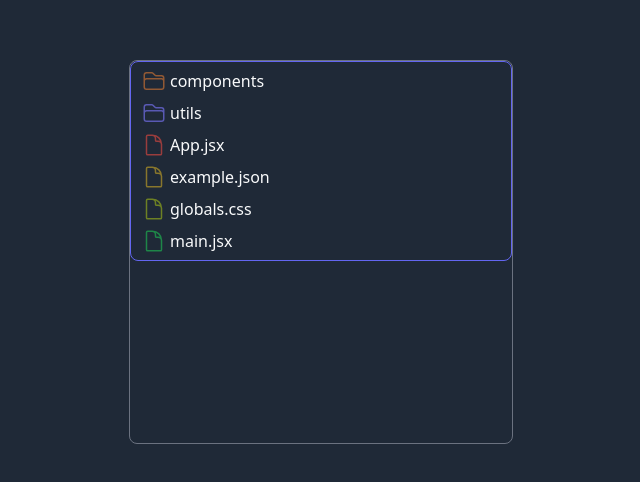
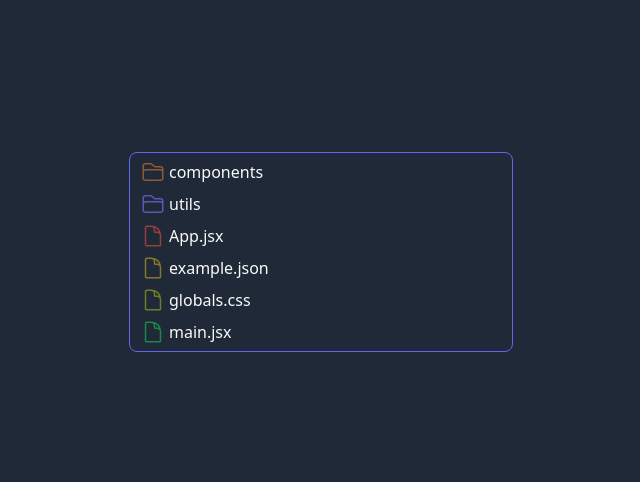
Before and after one commit to Jeshwin/fs_sidebar, a React (Vite) app: page / in a window 1280 px wide. Shown: the part 148-630 px from the top of the page, without its empty margins (319-959 px from the left). Built offline with nearby package versions, Linux system fonts and the light colour scheme.

Commit message:
<progress> add tooltip to add/remove/edit items

```diff
--- a/src/components/fileExplorer.jsx
+++ b/src/components/fileExplorer.jsx
@@ -42,10 +42,10 @@ export default function FileExplorer() {
     }, []);
 
     return (
-        <div className="container mx-auto bg-gray-800 text-gray-50 h-screen grid justify-center place-content-center">
+        <div className="mx-auto bg-gray-800 text-gray-50 h-screen grid justify-center place-content-center">
             <ul
                 ref={fileStructureRef}
-                className="relative w-96 h-96 overflow-scroll border border-gray-500 rounded-lg p-1 flex flex-col"
+                className="relative w-96 overflow-scroll p-1 flex flex-col"
             >
                 {fileStructure.map((item) => {
                     if (item.type === "file") {
@@ -71,6 +71,7 @@ export default function FileExplorer() {
                 <GutterRenderer />
                 <Highlighter y={cursorY} />
             </ul>
+            <div id="tooltip-root"></div>
         </div>
     );
 }
--- /dev/null
+++ b/src/components/icons/addfile.jsx
@@ -0,0 +1,18 @@
+export default function NewFileIcon() {
+    return (
+        <svg
+            xmlns="http://www.w3.org/2000/svg"
+            fill="none"
+            viewBox="0 0 24 24"
+            strokeWidth={1.5}
+            stroke="currentColor"
+            className="w-6 h-6"
+        >
+            <path
+                strokeLinecap="round"
+                strokeLinejoin="round"
+                d="M19.5 14.25v-2.625a3.375 3.375 0 0 0-3.375-3.375h-1.5A1.125 1.125 0 0 1 13.5 7.125v-1.5a3.375 3.375 0 0 0-3.375-3.375H8.25m3.75 9v6m3-3H9m1.5-12H5.625c-.621 0-1.125.504-1.125 1.125v17.25c0 .621.504 1.125 1.125 1.125h12.75c.621 0 1.125-.504 1.125-1.125V11.25a9 9 0 0 0-9-9Z"
+            />
+        </svg>
+    );
+}
--- /dev/null
+++ b/src/components/icons/addfolder.jsx
@@ -0,0 +1,18 @@
+export default function NewFolderIcon() {
+    return (
+        <svg
+            xmlns="http://www.w3.org/2000/svg"
+            fill="none"
+            viewBox="0 0 24 24"
+            strokeWidth={1.5}
+            stroke="currentColor"
+            className="w-6 h-6"
+        >
+            <path
+                strokeLinecap="round"
+                strokeLinejoin="round"
+                d="M12 10.5v6m3-3H9m4.06-7.19-2.12-2.12a1.5 1.5 0 0 0-1.061-.44H4.5A2.25 2.25 0 0 0 2.25 6v12a2.25 2.25 0 0 0 2.25 2.25h15A2.25 2.25 0 0 0 21.75 18V9a2.25 2.25 0 0 0-2.25-2.25h-5.379a1.5 1.5 0 0 1-1.06-.44Z"
+            />
+        </svg>
+    );
+}
--- /dev/null
+++ b/src/components/icons/vdots.jsx
@@ -0,0 +1,18 @@
+export default function VerticalDots() {
+    return (
+        <svg
+            xmlns="http://www.w3.org/2000/svg"
+            fill="none"
+            viewBox="0 0 24 24"
+            strokeWidth={1.5}
+            stroke="currentColor"
+            className="w-6 h-6"
+        >
+            <path
+                strokeLinecap="round"
+                strokeLinejoin="round"
+                d="M12 6.75a.75.75 0 1 1 0-1.5.75.75 0 0 1 0 1.5ZM12 12.75a.75.75 0 1 1 0-1.5.75.75 0 0 1 0 1.5ZM12 18.75a.75.75 0 1 1 0-1.5.75.75 0 0 1 0 1.5Z"
+            />
+        </svg>
+    );
+}
--- a/src/components/items/file.jsx
+++ b/src/components/items/file.jsx
@@ -3,11 +3,15 @@ import {useState, useContext} from "react";
 import FileStructureContext from "../context/fileStructureProvider";
 import FileIcon from "../icons/file";
 import Modal from "../modal";
+import VerticalDots from "../icons/vdots";
+import ToolTipMenu from "../tooltipMenu";
 
 export default function FileItem({item, parent, level}) {
     const {addFile, addFolder, deleteFile, deleteFolder} =
         useContext(FileStructureContext);
     const [showModal, setShowModal] = useState(false);
+    const [showDots, setShowDots] = useState(false);
+    const [showTooltip, setShowTooltip] = useState(false);
 
     const handleReplace = () => {
         // Handle replace action
@@ -90,9 +94,21 @@ export default function FileItem({item, parent, level}) {
         }
     };
 
+    const handleMouseEnter = () => {
+        setShowDots(true);
+    };
+
+    const handleMouseLeave = () => {
+        setShowDots(false);
+    };
+
+    const toggleTooltip = (e) => {
+        e.stopPropagation();
+        setShowTooltip(!showTooltip);
+    };
+
     return (
         <>
-            {/* Render the modal if showModal state is true */}
             {showModal && (
                 <Modal
                     handleReplace={handleReplace}
@@ -105,17 +121,26 @@ export default function FileItem({item, parent, level}) {
                 style={{
                     marginLeft: `${level * 16 + 4}px`,
                 }}
-                className="p-1 cursor-pointer rounded-lg hover:bg-slate-700"
+                className="flex items-center p-1 cursor-pointer rounded-lg hover:bg-slate-700"
                 draggable
                 onDragStart={handleDragStart}
                 onDragOver={handleDragOver}
                 onDrop={handleDrop}
                 onClick={handleClick}
+                onMouseEnter={handleMouseEnter}
+                onMouseLeave={handleMouseLeave}
             >
-                <div className="w-fit flex items-center">
-                    <FileIcon color={styleColor} />
-                    {item.name}
-                </div>
+                <FileIcon color={styleColor} />
+                <span className="flex-1">{item.name}</span>
+                {showDots && (
+                    <button
+                        className="rounded hover:bg-slate-800"
+                        onClick={toggleTooltip}
+                    >
+                        <VerticalDots />
+                    </button>
+                )}
+                {showTooltip && <ToolTipMenu path={filePath} />}
             </li>
         </>
     );
--- a/src/components/items/folder.jsx
+++ b/src/components/items/folder.jsx
@@ -3,12 +3,15 @@ import FolderIcon from "../icons/folder";
 import OpenFolderIcon from "../icons/openFolder";
 import FileItem from "./file";
 import Modal from "../modal";
-import {useState, useContext} from "react";
+import {useState, useContext, Fragment} from "react";
+import VerticalDots from "../icons/vdots";
 
 export default function FolderItem({item, parent, level}) {
     const {toggleFolder, addFile, addFolder, deleteFile, deleteFolder} =
         useContext(FileStructureContext);
     const [showModal, setShowModal] = useState(false);
+    const [showDots, setShowDots] = useState(false);
+    const [showTooltip, setShowTooltip] = useState(false);
 
     const handleReplace = () => {
         // Handle replace action
@@ -93,6 +96,19 @@ export default function FolderItem({item, parent, level}) {
         }
     };
 
+    const handleMouseEnter = () => {
+        setShowDots(true);
+    };
+
+    const handleMouseLeave = () => {
+        setShowDots(false);
+    };
+
+    const toggleTooltip = (e) => {
+        e.stopPropagation();
+        setShowTooltip(!showTooltip);
+    };
+
     return (
         <>
             {/* Render the modal if showModal state is true */}
@@ -108,21 +124,36 @@ export default function FolderItem({item, parent, level}) {
                 style={{
                     marginLeft: `${level * 16 + 4}px`,
                 }}
-                className="p-1 cursor-pointer rounded-lg hover:bg-slate-700"
+                className="flex items-center p-1 cursor-pointer rounded-lg hover:bg-slate-700"
                 draggable
                 onDragStart={handleDragStart}
                 onDragOver={handleDragOver}
                 onDrop={handleDrop}
                 onClick={handleToggleFolder}
+                onMouseEnter={handleMouseEnter}
+                onMouseLeave={handleMouseLeave}
             >
-                <span className="w-fit flex items-center">
-                    {item.open ? (
-                        <OpenFolderIcon color={styleColor} />
-                    ) : (
-                        <FolderIcon color={styleColor} />
-                    )}
-                    {item.name}
-                </span>
+                {item.open ? (
+                    <OpenFolderIcon color={styleColor} />
+                ) : (
+                    <FolderIcon color={styleColor} />
+                )}
+                <span className="flex-1">{item.name}</span>
+                {showDots && (
+                    <Fragment>
+                        <button
+                            className="rounded hover:bg-slate-800"
+                            onClick={toggleTooltip}
+                        >
+                            <VerticalDots />
+                        </button>
+                        {showTooltip && (
+                            <div className="absolute p-1 rounded shadow bg-sky-900">
+                                Yo yo yo!
+                            </div>
+                        )}
+                    </Fragment>
+                )}
             </li>
             {item.open &&
                 item.contents.map((child_item) => {
--- /dev/null
+++ b/src/components/tooltipMenu.jsx
@@ -0,0 +1,15 @@
+import {createPortal} from "react-dom";
+
+export default function ToolTipMenu({path}) {
+    return createPortal(
+        <div
+            style={{
+                transform: "translate(394px, -192px)",
+            }}
+            className="w-48 z-50 p-1 rounded-lg shadow bg-sky-900"
+        >
+            Edit {path}
+        </div>,
+        document.getElementById("tooltip-root")
+    );
+}
```
